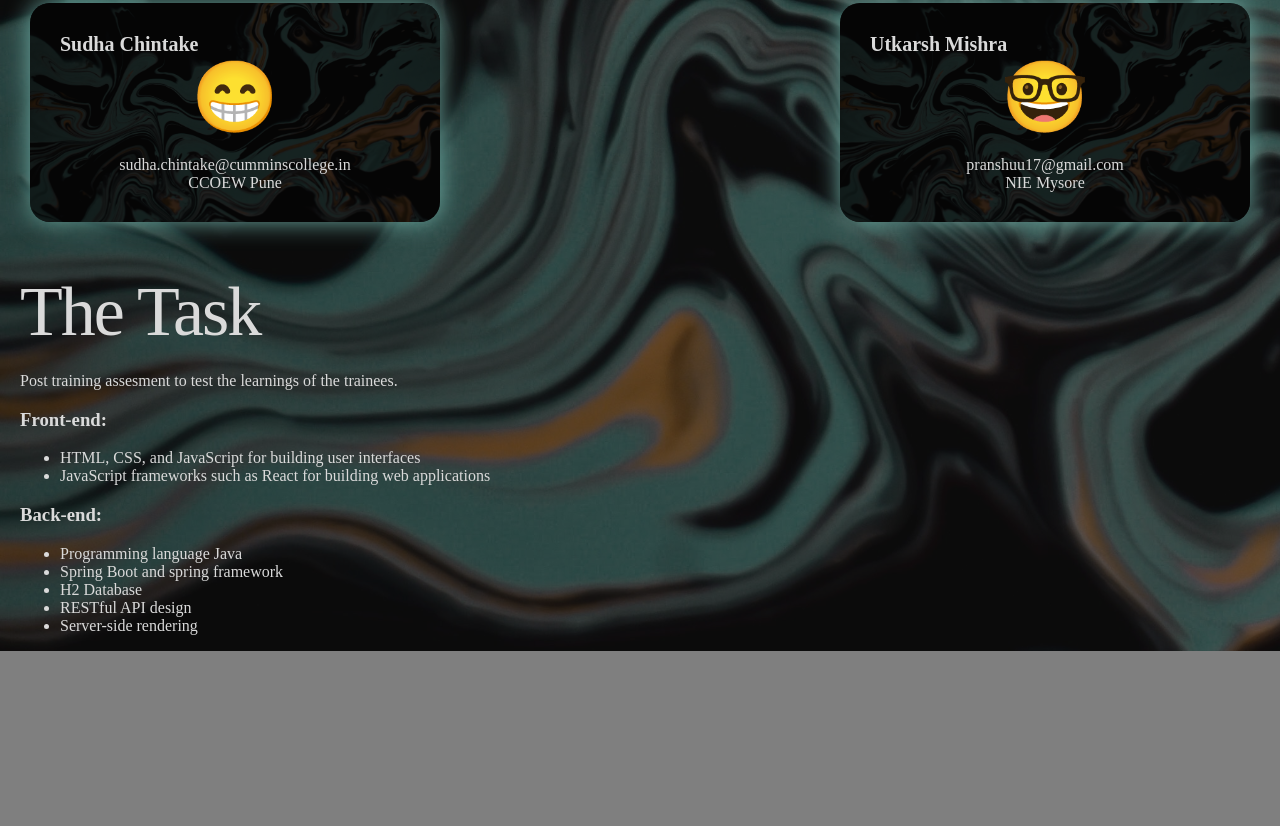
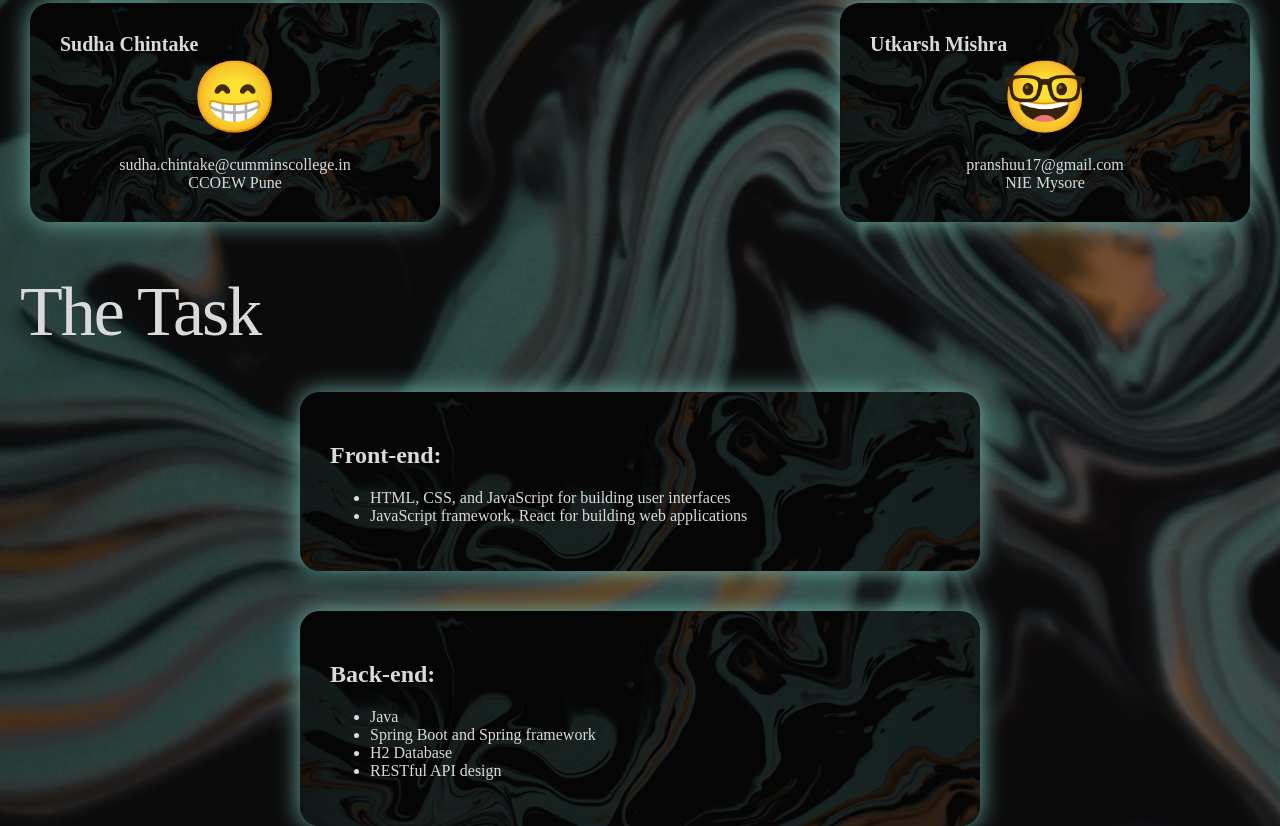
Before and after one commit to pbplop29/Lowes3, a React (Create React App) app in the folder ws/osp/: page /about in a window 1280 px wide. Shown: the part 1284-2110 px from the top of the page. Before the commit the page ends 1935 px from the top, so only its background shows below. Built offline with nearby package versions, Linux system fonts and the light colour scheme.

Commit message:
finalized the about page

```diff
--- a/ws/osp/src/pages/About.js
+++ b/ws/osp/src/pages/About.js
@@ -72,7 +72,7 @@ const About = () => {
   return (
     <>
       <div className="about_description_container">
-        <div className="about_us_title">About Us</div>
+        <div className="about_page_titles">About Us</div>
         <div className="description_and_logo">
           <img src={leapLogo} alt="Leap Logo" className="leap_logo" />
           <div className="description">
@@ -91,7 +91,7 @@ const About = () => {
       </div>
 
       <div className="team_members_container">
-        <div className="about_us_title">The Team</div>
+        <div className="about_page_titles">The Team</div>
         <div className="team_members">
           {teamMembers.map((member) => (
             <div className="member_card" key={member.id}>
@@ -107,23 +107,24 @@ const About = () => {
         </div>
       </div>
       <div className="task_description_container">
-        <div className="about_us_title">The Task</div>
-        <p> Post training assesment to test the learnings of the trainees.</p>
-        <h3> Front-end:</h3>
+        <div className="about_page_titles">The Task</div>
+        <div className="task_description_box">
+          {" "}
+          <h2> Front-end:</h2>
           <ul>
             <li>HTML, CSS, and JavaScript for building user interfaces</li>
-          <li>
-            JavaScript frameworks such as React for building web applications
-          </li>
+            <li>JavaScript framework, React for building web applications</li>
           </ul>
-        <h3> Back-end:</h3>
+        </div>
+        <div className="task_description_box">
+          <h2> Back-end:</h2>
           <ul>
-          <li>Programming language Java</li>
-          <li>Spring Boot and spring framework</li>
+            <li>Java</li>
+            <li>Spring Boot and Spring framework</li>
             <li>H2 Database</li>
             <li>RESTful API design</li>
-          <li>Server-side rendering</li>
           </ul>
+        </div>
       </div>
     </>
   );
--- a/ws/osp/src/styles/About.css
+++ b/ws/osp/src/styles/About.css
@@ -5,7 +5,7 @@
   text-align: center;
 }
 
-.about_us_title{
+.about_page_titles{
   font-size: 70px;
   font-family: 'Tourney', cursive;
   letter-spacing: -2px;
@@ -58,6 +58,24 @@
 
 }
 
+.task_description_box {
+  background-image:url(../assets/background.jpg);
+  background-size: cover;
+  background-color: rgba(0, 0, 0, 0.8);
+  background-blend-mode: multiply;
+  margin-top: 40px;
+ position: relative;
+ width: 50%;
+  padding: 30px;
+  left: 50%;
+  border-radius: 20px;
+  transform: translate(-50%);
+  justify-content: center;
+  text-align: center;
+  box-shadow: 0px 0px 25px rgba(110, 173, 164, 1);
+
+}
+
 .member_emoji{
   text-align: center;
   align-items: center;
@@ -68,7 +86,4 @@
 
 .task_description_container{
   margin-top: 40px;
- align-items: center;
- justify-content: center;
- text-align: center;
 }
```
Lines whose indentation alone changed are shown as unchanged.
